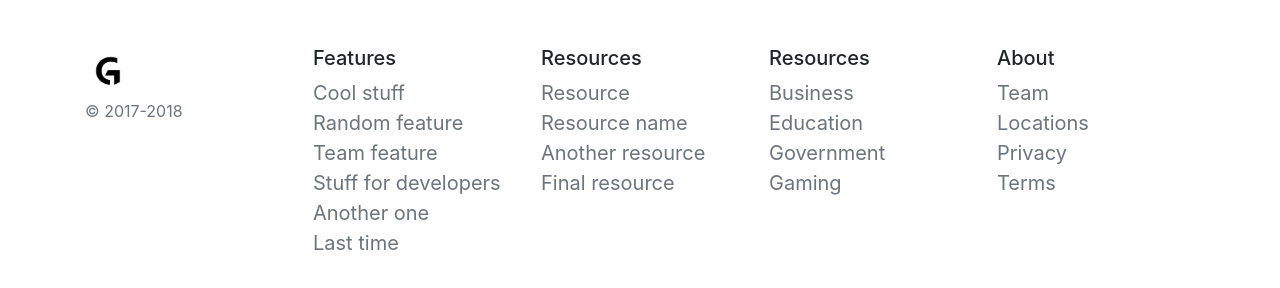
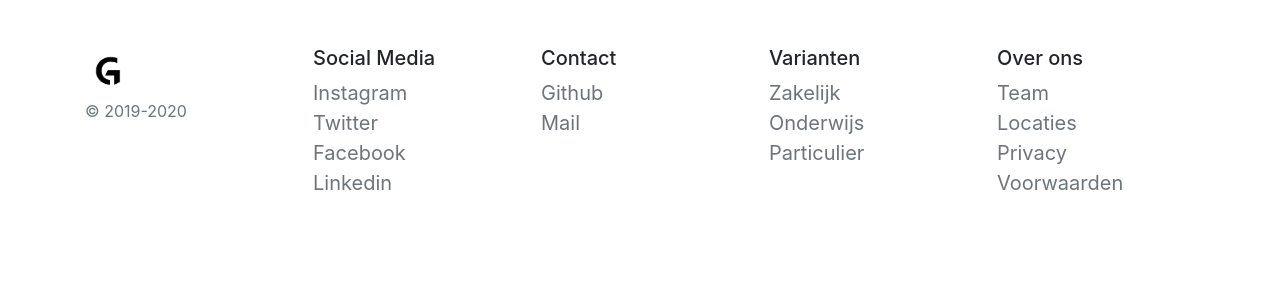
Before and after one commit to WLAjansen/GCloud, a plain HTML site: page index.html in a window 1280 px wide. Shown: the part 3170-3458 px from the top of the page. Drawn offline with nearby package versions, Linux system fonts and the light colour scheme.

Commit message:
links ingevoegd van toegevoegde pagina's

```diff
--- a/index.html
+++ b/index.html
@@ -179,44 +179,39 @@
      <div class="row">
        <div class="col-12 col-md">
          <img src="img/logo-black.png" width="50" height="50">
-         <small class="d-block mb-3 text-muted">&copy; 2017-2018</small>
+         <small class="d-block mb-3 text-muted">&copy; 2019-2020</small>
        </div>
        <div class="col-6 col-md">
-         <h5>Features</h5>
+         <h5>Social Media</h5>
          <ul class="list-unstyled text-small">
-           <li><a class="text-muted" href="#">Cool stuff</a></li>
-           <li><a class="text-muted" href="#">Random feature</a></li>
-           <li><a class="text-muted" href="#">Team feature</a></li>
-           <li><a class="text-muted" href="#">Stuff for developers</a></li>
-           <li><a class="text-muted" href="#">Another one</a></li>
-           <li><a class="text-muted" href="#">Last time</a></li>
+           <li><a class="text-muted" href="socials.html">Instagram</a></li>
+           <li><a class="text-muted" href="socials.html">Twitter</a></li>
+           <li><a class="text-muted" href="socials.html">Facebook</a></li>
+           <li><a class="text-muted" href="socials.html">Linkedin</a></li>
          </ul>
        </div>
        <div class="col-6 col-md">
-         <h5>Resources</h5>
+         <h5>Contact</h5>
          <ul class="list-unstyled text-small">
-           <li><a class="text-muted" href="#">Resource</a></li>
-           <li><a class="text-muted" href="#">Resource name</a></li>
-           <li><a class="text-muted" href="#">Another resource</a></li>
-           <li><a class="text-muted" href="#">Final resource</a></li>
+           <li><a class="text-muted" href="github.html">Github</a></li>
+           <li><a class="text-muted" href="mailto:contact@gcloud">Mail</a></li>
          </ul>
        </div>
        <div class="col-6 col-md">
-         <h5>Resources</h5>
+         <h5>Varianten</h5>
          <ul class="list-unstyled text-small">
-           <li><a class="text-muted" href="#">Business</a></li>
-           <li><a class="text-muted" href="#">Education</a></li>
-           <li><a class="text-muted" href="#">Government</a></li>
-           <li><a class="text-muted" href="#">Gaming</a></li>
+           <li><a class="text-muted" href="#">Zakelijk</a></li>
+           <li><a class="text-muted" href="#">Onderwijs</a></li>
+           <li><a class="text-muted" href="#">Particulier</a></li>
          </ul>
        </div>
        <div class="col-6 col-md">
-         <h5>About</h5>
+         <h5>Over ons</h5>
          <ul class="list-unstyled text-small">
            <li><a class="text-muted" href="#">Team</a></li>
-           <li><a class="text-muted" href="#">Locations</a></li>
+           <li><a class="text-muted" href="#">Locaties</a></li>
            <li><a class="text-muted" href="#">Privacy</a></li>
-           <li><a class="text-muted" href="#">Terms</a></li>
+           <li><a class="text-muted" href="#">Voorwaarden</a></li>
          </ul>
        </div>
      </div>
```
